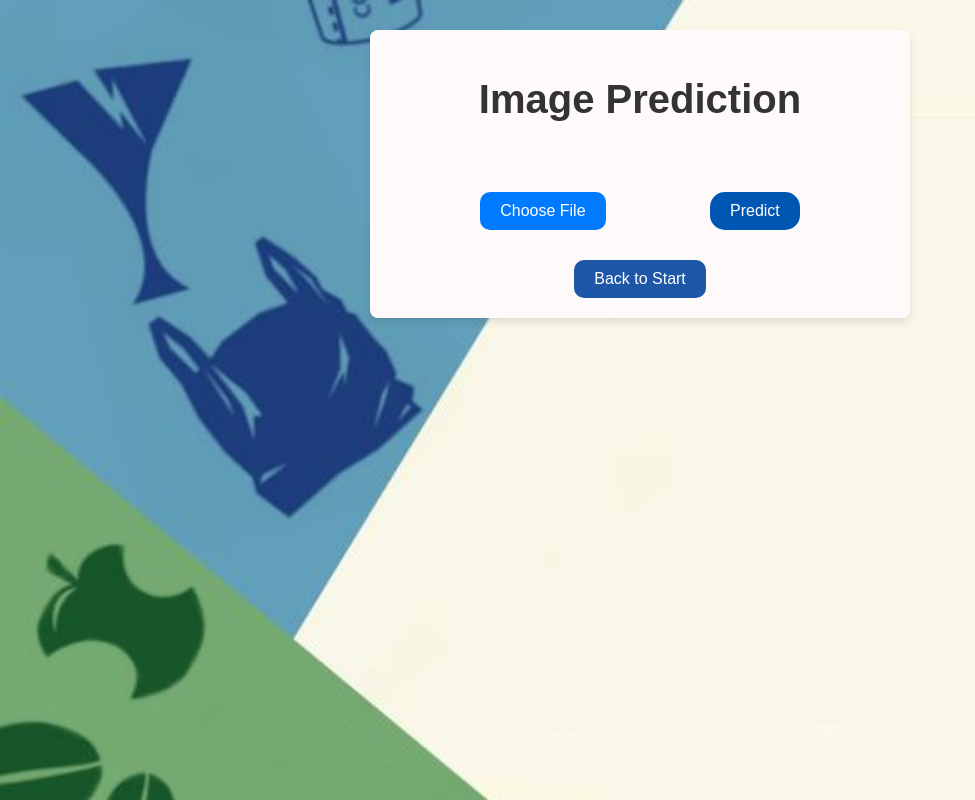
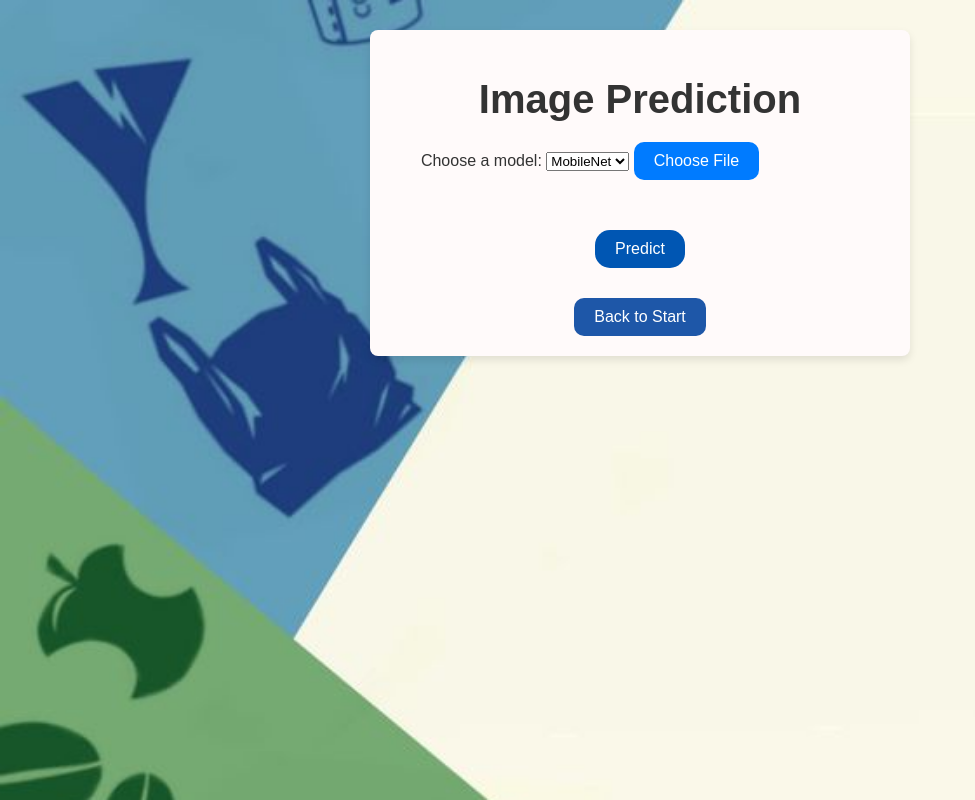
Before and after one commit to nanajem1/UAP-ML, a Flask app: page /predict in a window 1280 px wide. Shown: the whole page, without its empty margins (0-975 px from the left). Run offline with Flask 3, Linux system fonts and the light colour scheme.

Commit message:
Update predict.html

```diff
--- a/templates/predict.html
+++ b/templates/predict.html
@@ -14,6 +14,13 @@
     <div class="container">
       <h1>Image Prediction</h1>
       <form method="POST" enctype="multipart/form-data">
+        <!-- Dropdown pilihan model -->
+        <label for="model-select">Choose a model:</label>
+        <select id="model-select" name="model_choice" class="model-select">
+          <option value="mobilenet_model">MobileNet</option>
+          <option value="vgg_model">VGG</option>
+        </select>
+
         <!-- Gaya khusus untuk input file -->
         <label class="file-label">
           <input type="file" name="file" class="file-input" />
@@ -43,10 +50,5 @@
         </a>
       </div>
     </div>
-    <!-- Gambar di kanan -->
-    <!-- <div class="side-image">
-      <img src="static/images/gambar3.jpg" alt="Right Image" />
-    </div> -->
-  </div>
- </body>
+  </body>
 </html>
```
